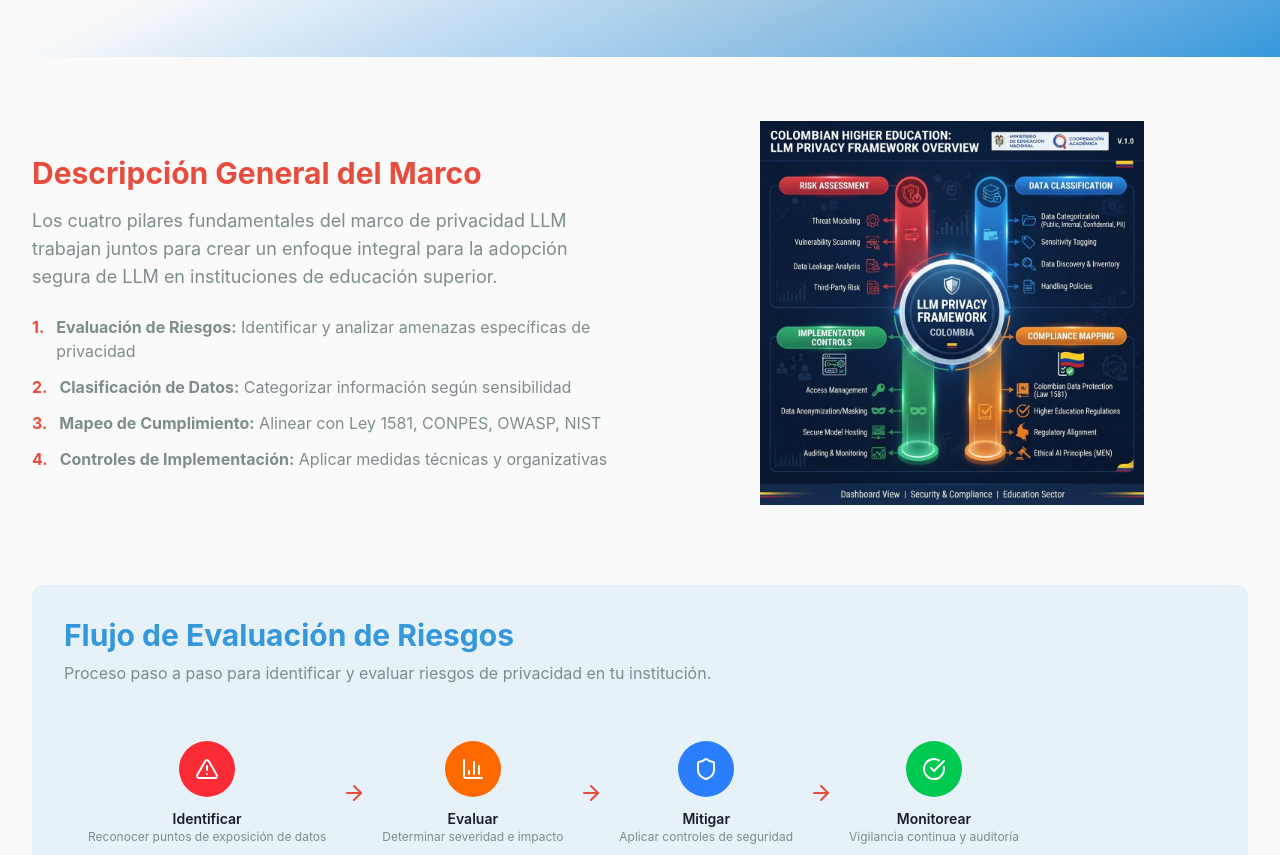
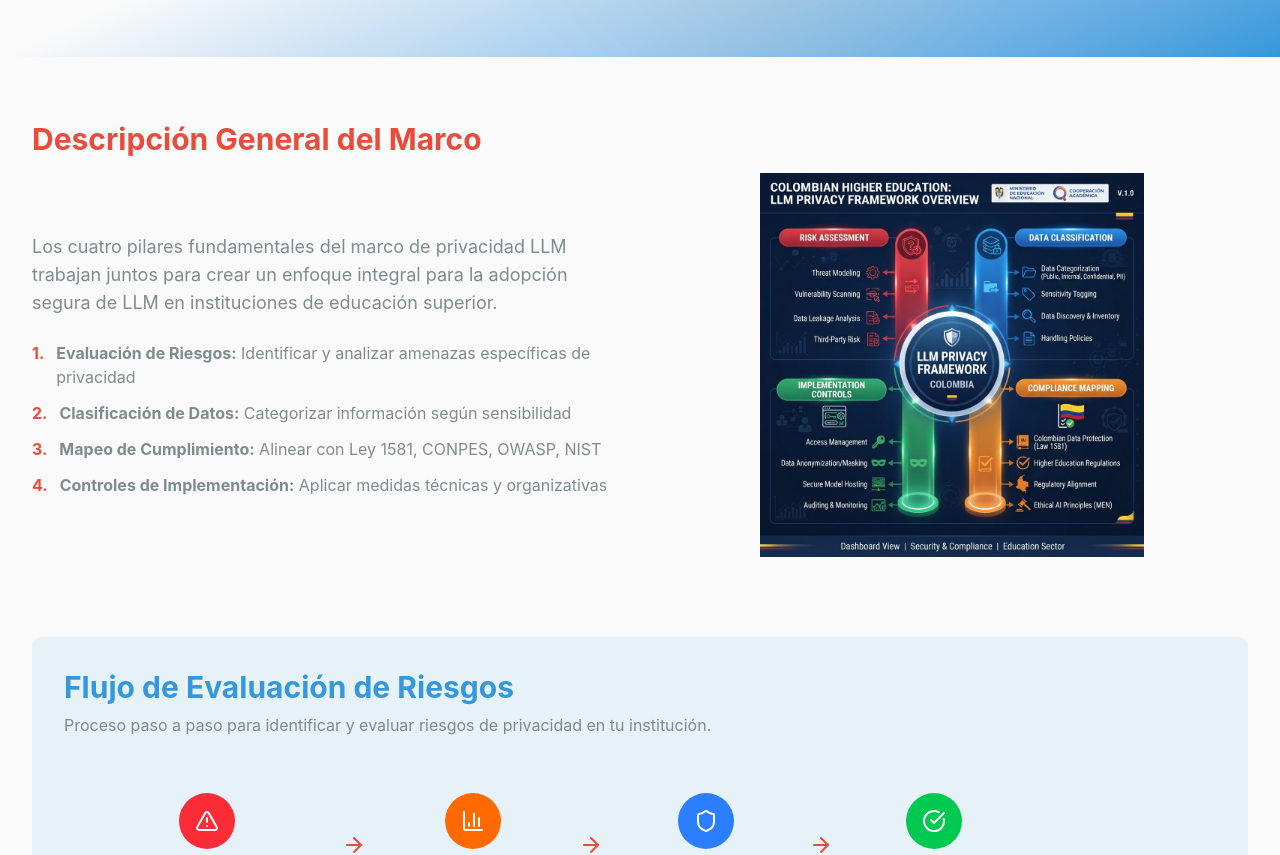
Before and after one commit to JesusAMPY/proyecto-grado-LLM-privacidad, a Next.js app: page /prototype in a window 1280 px wide. Shown: the part 600-1455 px from the top of the page. Built offline with nearby package versions, Linux system fonts and the light colour scheme.

Commit message:
fix: corregir orden de títulos en secciones del prototipo - títulos ahora aparecen sobre imágenes

```diff
--- a/app/prototype/page.tsx
+++ b/app/prototype/page.tsx
@@ -22,9 +22,9 @@ export default function PrototypePage() {
       <div className="max-w-7xl mx-auto px-4 sm:px-6 lg:px-8 py-16 space-y-20">
         {/* Framework Overview */}
         <section>
-          <div className="grid md:grid-cols-2 gap-8 items-center">
+          <h2 className="text-3xl font-bold mb-4 text-primary">Descripción General del Marco</h2>
+          <div className="grid md:grid-cols-2 gap-8 items-center mb-8">
             <div>
-              <h2 className="text-3xl font-bold mb-4 text-primary">Descripción General del Marco</h2>
               <p className="text-lg text-muted-foreground mb-6">
                 Los cuatro pilares fundamentales del marco de privacidad LLM trabajan juntos para crear un enfoque integral para la adopción segura de LLM en instituciones de educación superior.
               </p>
@@ -100,7 +100,7 @@ export default function PrototypePage() {
 
         {/* Implementation Timeline */}
         <section>
-          <h2 className="text-3xl font-bold mb-2 text-primary">Cronograma de Implementación (6 Meses)</h2>
+          <h2 className="text-3xl font-bold mb-4 text-primary">Cronograma de Implementación (6 Meses)</h2>
           <p className="text-muted-foreground mb-8 max-w-2xl">
             Plan estructurado para la adopción segura de LLM en tu institución de educación superior.
           </p>
```
